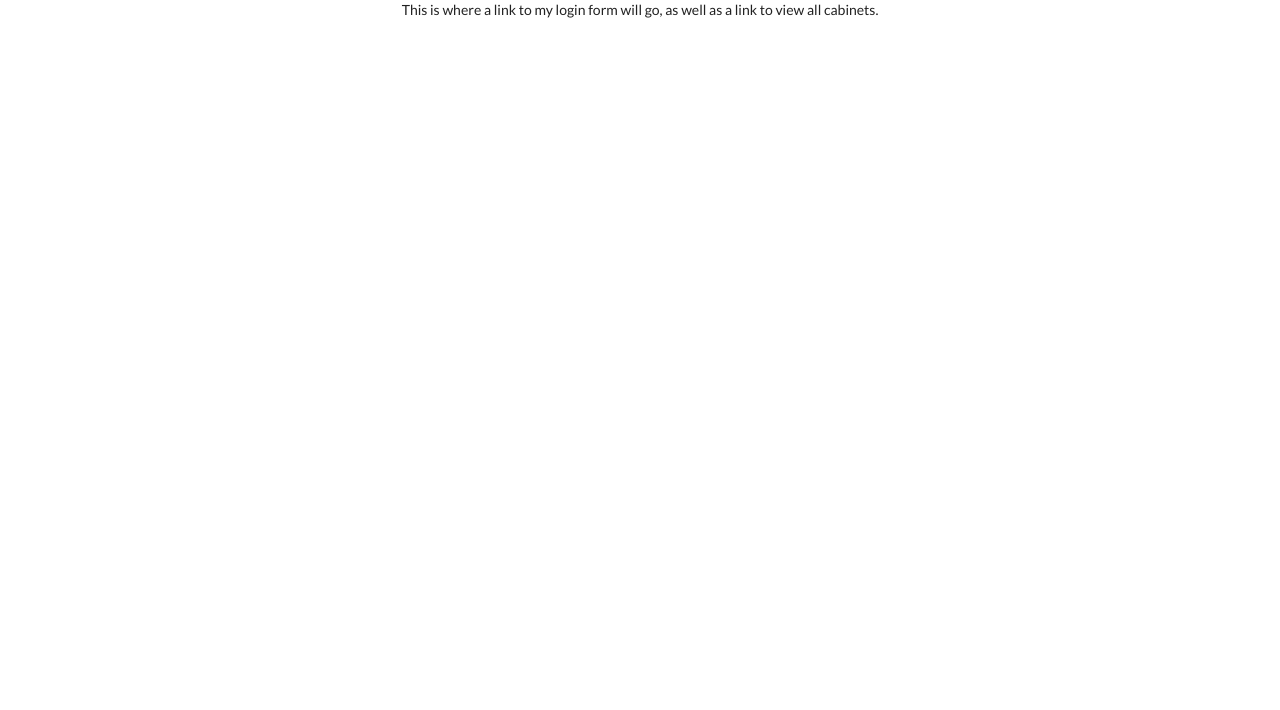
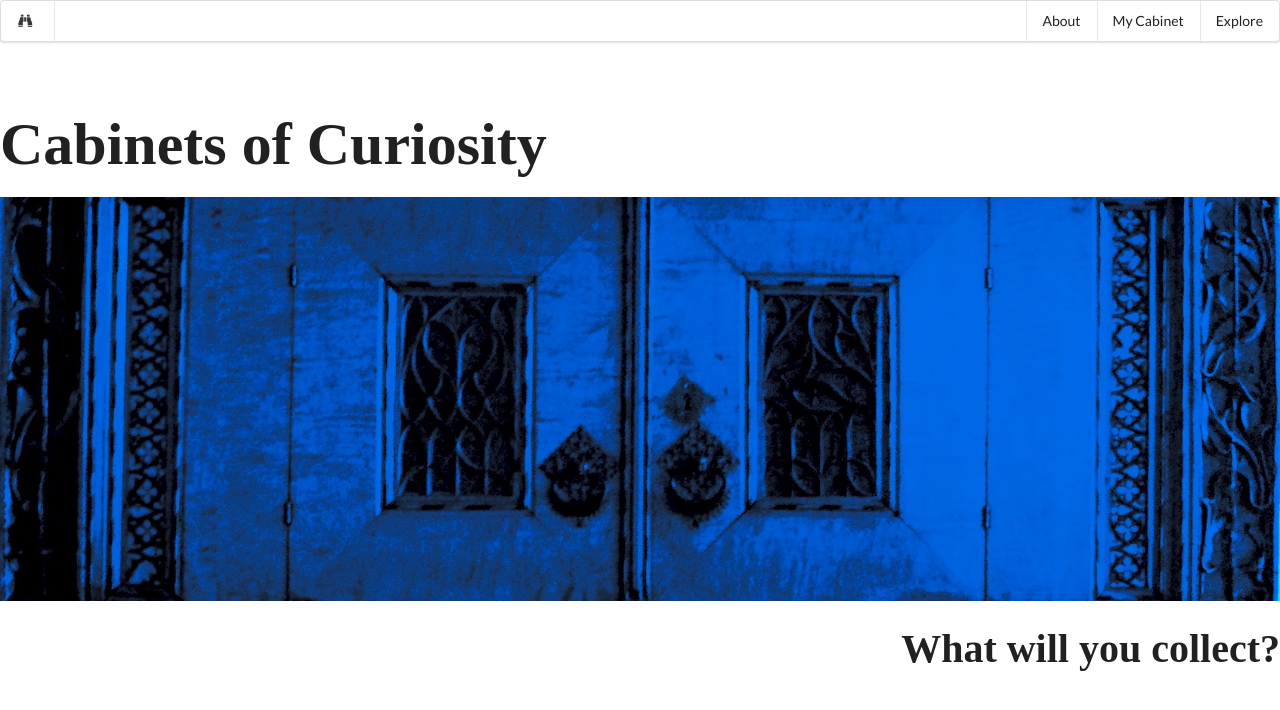
Before and after one commit to jennyjean8675309/curiosity_cabinet_frontend, a React (Create React App) app: page / in a window 1280 px wide. Shown: the top 710 px of the page. Built offline with nearby package versions, Linux system fonts and the light colour scheme; no server answers.

Commit message:
Created a home page with some styling, fixed some issues with links and a tags, and rendered items on item show page

```diff
--- a/src/App.css
+++ b/src/App.css
@@ -30,3 +30,21 @@
     transform: rotate(360deg);
   }
 }
+
+.main-image {
+  margin: 0;
+  padding-top: 50px;
+  padding-bottom: 160px;
+}
+
+.home-header {
+  font-family: 'Chalkduster';
+  font-size: 60px;
+  text-align: left;
+}
+
+.home-subheader {
+  font-family: 'Chalkduster';
+  font-size: 40px;
+  text-align: right;
+}
--- a/src/App.js
+++ b/src/App.js
@@ -4,15 +4,17 @@ import { Route, Switch } from 'react-router-dom';
 import CabinetsContainer from './Containers/CabinetsContainer';
 import Cabinet from './Containers/Cabinet'
 import NavBar from './NavBar'
+import 'semantic-ui-css/semantic.min.css'
 import Item from './Item'
-import 'semantic-ui-css/semantic.min.css'
+import Home from './Home'
 
 class App extends Component {
   constructor(){
     super()
     this.state = {
       allCabinets: [],
-      selectedCabinet: {}
+      selectedCabinet: {},
+      selectedItem: {}
     }
   }
 
@@ -30,22 +32,36 @@ class App extends Component {
     })
   }
 
+  setSelectedItem = (item) =>
+  {
+    this.setState({
+      selectedItem: item
+    })
+  }
+
+// <Item item={this.state.selectedCabinet.items.find((i) => i.item_id === Number(props.match.params.item_id))} />
+
   render() {
     return (
       <div className="App">
         <NavBar />
         <Switch>
-          <Route path="/cabinets/:id/:item_id" render={() => <Item />} />
+          <Route path="/cabinets/:id/:item_id" render={(props) => {
+              return <Item item={this.state.selectedItem}/>
+              }}
+            />
 
           <Route path="/cabinets/:id" render={(props) => {
               let cabinetId = Number(props.match.params.id)
-              return <Cabinet cabinet={this.state.allCabinets.find(c => c.id === cabinetId)}/>
+              return <Cabinet cabinet={this.state.allCabinets.find(c => c.id === cabinetId)}
+              selectItem={this.setSelectedItem} />
             }}
-
             />
 
           <Route path="/cabinets" render={() => <CabinetsContainer allCabinets={this.state.allCabinets}
-          select={this.setSelectedCabinet} /> }/>
+          selectCabinet={this.setSelectedCabinet} /> }/>
+
+          <Route path="/" component={Home} />
         </Switch>
       </div>
     );
--- a/src/Containers/Cabinet.js
+++ b/src/Containers/Cabinet.js
@@ -1,21 +1,23 @@
 import React, {Component} from 'react'
-import Item from '../Item'
+import ItemCard from '../ItemCard'
 
 class Cabinet extends Component{
   render(){
-    console.log(this.props.cabinet)
     return (
       <div>
-        {this.props.cabinet ?
+        { this.props.cabinet ?
           <div>
-            <div>{this.props.cabinet.name}</div>
-            <div>{this.props.cabinet.items.map(i => {
-                return <Item
-                        key={i.item_id}
-                        item={i} />
-              })}</div>
+            <div><h1>{this.props.cabinet.name}</h1></div>
+            <br></br>
+            <div className="ui four cards">{this.props.cabinet.items.map(i => {
+              return <ItemCard
+                      key={i.item_id}
+                      item={i}
+                      cabinet={this.props.cabinet}
+                      selectItem={this.props.selectItem}/>
+            })}</div>
           </div> :
-          null}
+          null }
       </div>
     )
   }
--- a/src/Containers/CabinetCard.js
+++ b/src/Containers/CabinetCard.js
@@ -4,13 +4,24 @@ import { Link } from 'react-router-dom'
 class CabinetCard extends Component{
   render(){
     return (
-      <Link to={"cabinets/" + this.props.cabinet.id}>
-        <div onClick={() => this.props.handleOnClick(this.props.cabinet)}>
-          <img alt={this.props.cabinet.name} src={this.props.cabinet.image}/>
-          <h3>"{this.props.cabinet.name}'s Cabinet"</h3>
+      <div className="card">
+        <div className="content">
+          <div className="header">{this.props.cabinet.name}</div>
+
+          <div className="ui small images">
+            <img alt={this.props.cabinet.name} src={this.props.cabinet.image}/>
+          </div>
+
+          <div className="extra content">
+            <Link to={"cabinets/" + this.props.cabinet.id}><div className="ui bottom attached button" onClick={() => this.props.handleOnClick(this.props.cabinet)}>
+              <i className="add icon"></i>
+                See Inside
+            </div></Link>
+          </div>
         </div>
-      </Link>
-    )}
+      </div>
+    )
+  }
 }
 
 export default CabinetCard
--- a/src/Containers/CabinetsContainer.js
+++ b/src/Containers/CabinetsContainer.js
@@ -4,12 +4,12 @@ import CabinetCard from './CabinetCard'
 class CabinetsContainer extends Component{
   render(){
     return (
-      <div>
+      <div className="ui five cards">
         {this.props.allCabinets.map(cabinet =>
           <CabinetCard
             key={cabinet.id}
             cabinet={cabinet}
-            handleOnClick={this.props.select}
+            handleOnClick={this.props.selectCabinet}
           />
         )}
       </div>
--- /dev/null
+++ b/src/Home.js
@@ -0,0 +1,11 @@
+import React from 'react'
+
+
+const Home = () =>
+  <div className="main-image">
+      <h1 className="home-header">Cabinets of Curiosity</h1>
+      <img alt="" className="ui fluid image" src={require("./cabinet_doors.jpg")}></img>
+      <h3 className="home-subheader">What will you collect?</h3>
+  </div>
+
+export default Home
--- a/src/Item.js
+++ b/src/Item.js
@@ -4,8 +4,17 @@ class Item extends Component{
   render(){
     return (
       <div>
-        <div>{this.props.item.name}</div>
-        <img alt={this.props.item.name} src={this.props.item.image_url}/>
+        { this.props.item ?
+          <div>
+            <img alt={this.props.item.name} src={this.props.item.image_url} />
+            <br></br>
+            <h1>{this.props.item.name}</h1>
+            <h5>Location: {this.props.item.location}</h5>
+            <br></br>
+            <h3>{this.props.item.description}</h3>
+            <h3>{this.props.item.interpretation}</h3>
+          </div> :
+          null }
       </div>
     )
   }
--- /dev/null
+++ b/src/ItemCard.js
@@ -0,0 +1,34 @@
+import React, { Component } from 'react'
+import { Link } from 'react-router-dom'
+
+class ItemCard extends Component{
+  render(){
+    return (
+      <div className="ui card">
+        <div className="image">
+          <img alt={this.props.item.name} src={this.props.item.image_url}/>
+        </div>
+        <div className="content">
+          <p className="header">{this.props.item.name}</p>
+          <div className="meta">
+            <span className="type">{this.props.item.item_type.name}</span>
+          </div>
+          <div className="description">{this.props.item.description}
+          </div>
+          <Link to={"cabinets/" + this.props.cabinet.id + this.props.item.item_id}><div className="ui bottom attached button" onClick={() => this.props.selectItem(this.props.item)}>
+            <i className="add icon"></i>
+              See More
+          </div></Link>
+        </div>
+        <div className="extra content">
+          <a>
+            <i className="user icon"></i>
+            10 Comments
+          </a>
+        </div>
+      </div>
+    )
+  }
+}
+
+export default ItemCard
--- a/src/NavBar.js
+++ b/src/NavBar.js
@@ -1,8 +1,14 @@
-import React, { Component } from 'react'
+import React from 'react'
+import { Link } from 'react-router-dom'
 
 const NavBar = () =>
-  <div>
-      This is where a link to my login form will go, as well as a link to view all cabinets.
-  </div>;
+  <div className="ui menu">
+    <a className="item"><i className="binoculars icon"></i></a>
+    <div className="right menu">
+      <a className="item">About</a>
+      <a className="item">My Cabinet</a>
+      <Link to="cabinets" className="item">Explore</Link>
+    </div>
+  </div>
 
 export default NavBar
```
Also changed, not shown: src/cabinet_doors.jpg (added).
